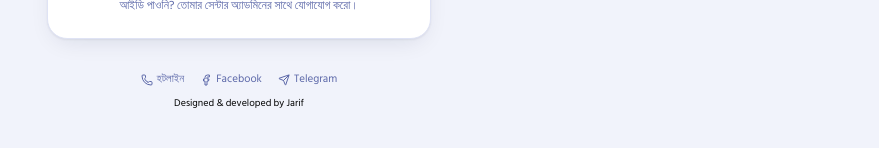
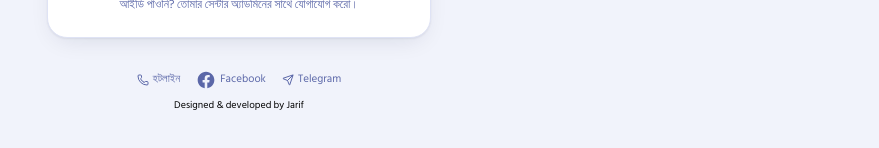
Before and after one commit to dreamersacademia/sust-admission-prep, a Next.js app: page /login in a window 1280 px wide. Shown: the part 570-718 px from the top of the page, without its empty margins (401-1280 px from the left). Built offline with nearby package versions, Linux system fonts and the light colour scheme.

Commit message:
fix fb icon

```diff
--- a/components/Footer.jsx
+++ b/components/Footer.jsx
@@ -1,4 +1,4 @@
-import { Phone, Facebook, Send } from "lucide-react";
+import { Phone, Send } from "lucide-react";
 
 export default function Footer() {
   return (
@@ -8,7 +8,9 @@
           <Phone size={12} /> হটলাইন
         </a>
         <a href="https://facebook.com/" target="_blank" rel="noopener noreferrer" className="flex items-center gap-1 text-[11px] hover:text-ink-600 dark:hover:text-ink-100">
-          <Facebook size={12} /> Facebook
+           <svg className="w-5 h-5" fill="currentColor" viewBox="0 0 24 24" aria-hidden="true">
+              <path fillRule="evenodd" d="M22 12c0-5.523-4.477-10-10-10S2 6.477 2 12c0 4.991 3.657 9.128 8.438 9.878v-6.987h-2.54V12h2.54V9.797c0-2.506 1.492-3.89 3.777-3.89 1.094 0 2.238.195 2.238.195v2.46h-1.26c-1.243 0-1.63.771-1.63 1.562V12h2.773l-.443 2.89h-2.33v6.988C18.343 21.128 22 16.991 22 12z" clipRule="evenodd" />
+           </svg> Facebook
         </a>
         <a href="https://t.me/" target="_blank" rel="noopener noreferrer" className="flex items-center gap-1 text-[11px] hover:text-ink-600 dark:hover:text-ink-100">
           <Send size={12} /> Telegram
```
